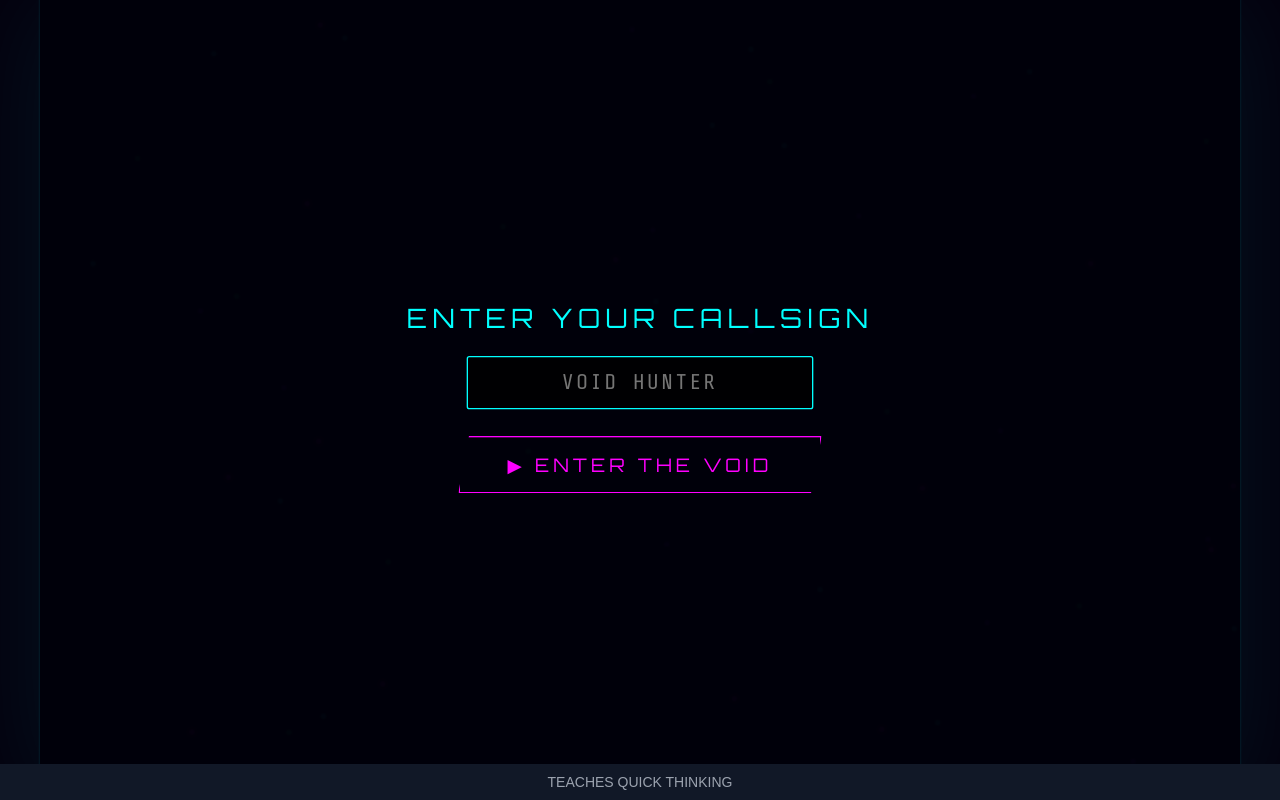
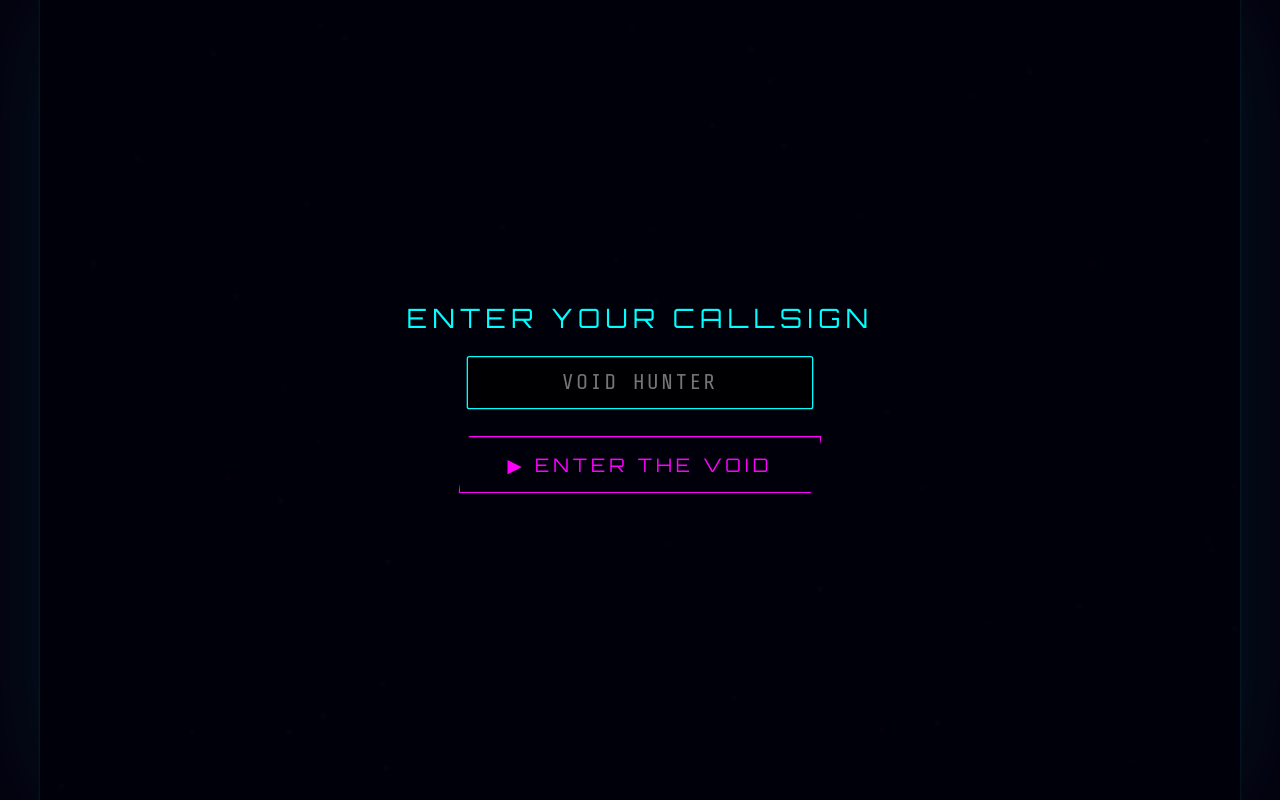
Before and after one commit to Tucky143/Archive, a plain HTML site: page NeonVoidSurvivor.html in a window 1280 px wide. Drawn offline with nearby package versions, Linux system fonts and the light colour scheme.

```diff
--- a/NeonVoidSurvivor.html
+++ b/NeonVoidSurvivor.html
@@ -3716,6 +3716,4 @@ if(!playerName){
 }
 </script>
 </body>
-<div style="position:fixed;bottom:0;left:0;width:100%;background:#111827;color:#9ca3af;padding:10px;text-align:center;font-family:sans-serif;font-size:14px;z-index:9999;">TEACHES QUICK THINKING</div>
-
 </html>
```
